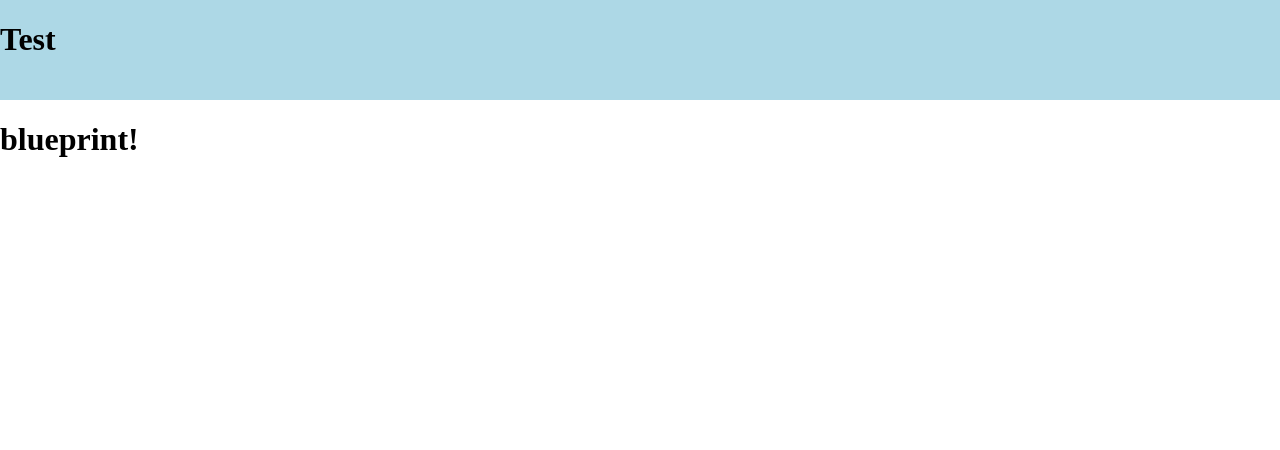
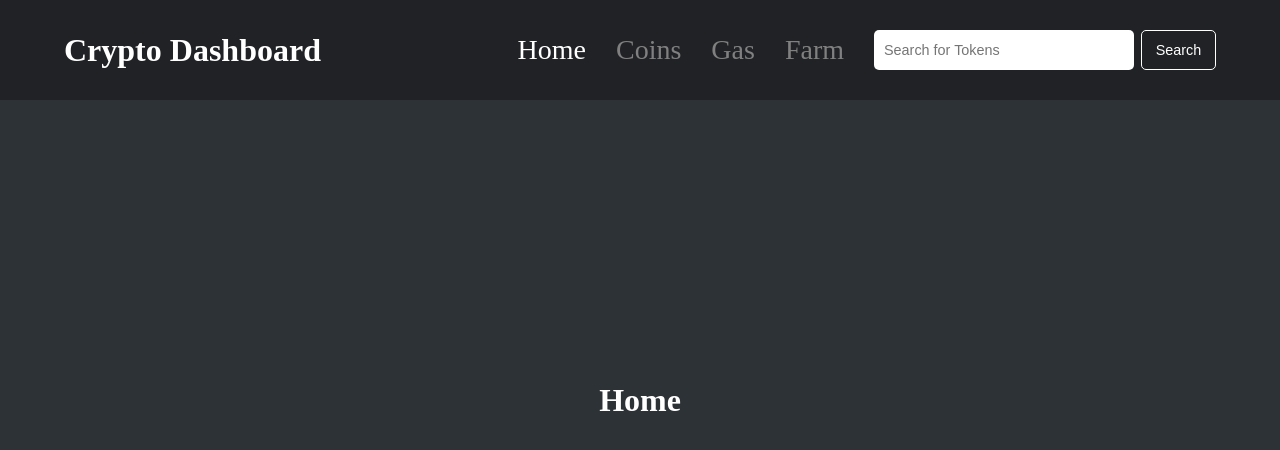
Before and after one commit to dan-jel/crypto-dashboard, a React (Create React App) app in the folder front-end/: page / in a window 1280 px wide. Shown: the top 450 px of the page. Built offline with nearby package versions, Linux system fonts and the light colour scheme.

Commit message:
navbar implementation

```diff
--- a/front-end/package.json
+++ b/front-end/package.json
@@ -6,8 +6,10 @@
     "@testing-library/jest-dom": "^5.14.1",
     "@testing-library/react": "^11.2.7",
     "@testing-library/user-event": "^12.8.3",
+    "framer-motion": "^4.1.17",
     "react": "^17.0.2",
     "react-dom": "^17.0.2",
+    "react-router-dom": "^5.2.0",
     "react-scripts": "4.0.0",
     "styled-components": "^5.3.0",
     "web-vitals": "^0.2.4"
--- a/front-end/src/App.js
+++ b/front-end/src/App.js
@@ -1,11 +1,23 @@
 import React from "react";
+import { Switch, Route } from "react-router-dom";
+
+import Home from "./sites/Home";
+import Coins from "./sites/Coins";
+import Gas from "./sites/Gas";
+import Farm from "./sites/Farm";
+
 import Nav from "./components/Nav";
 
 function App() {
   return (
     <div className="App">
       <Nav />
-      <h1>blueprint!</h1>
+      <Switch>
+        <Route exact path="/coins" component={Coins} />
+        <Route exact path="/farm" component={Farm} />
+        <Route exact path="/gas" component={Gas} />
+        <Route exact path="/" component={Home} />
+      </Switch>
     </div>
   );
 }
--- a/front-end/src/components/Nav.js
+++ b/front-end/src/components/Nav.js
@@ -1,19 +1,131 @@
 import React from "react";
 import styled from "styled-components";
 
+import { Link, useLocation } from "react-router-dom";
+
 const Nav = () => {
+  const { pathname } = useLocation();
+
   return (
     <Container>
-      <h1>Test</h1>
+      <Logo>
+        <h1>Crypto Dashboard</h1>
+      </Logo>
+      <Box>
+        <Links>
+          <ul>
+            <li>
+              <Link to="/" class={pathname === "/" ? "current" : ""}>
+                Home
+              </Link>
+            </li>
+            <li>
+              <Link to="/coins" class={pathname === "/coins" ? "current" : ""}>
+                Coins
+              </Link>
+            </li>
+            <li>
+              <Link to="/gas" class={pathname === "/gas" ? "current" : ""}>
+                Gas
+              </Link>
+            </li>
+            <li>
+              <Link to="/farm" class={pathname === "/farm" ? "current" : ""}>
+                Farm
+              </Link>
+            </li>
+          </ul>
+        </Links>
+        <Search>
+          <form>
+            <TextInput
+              type="text"
+              name="token"
+              placeholder="Search for Tokens"
+            />
+            <Submit type="submit" value="Search" />
+          </form>
+        </Search>
+      </Box>
     </Container>
   );
 };
 
 const Container = styled.div`
   display: flex;
-  background: lightblue;
+  position: absolute;
+  background: #202225;
+  color: white;
   width: 100%;
   height: 100px;
+  align-items: center;
+  z-index: 100;
+`;
+
+const Box = styled.div`
+  display: flex;
+  align-items: center;
+  position: absolute;
+  right: 5%;
+`;
+
+const Logo = styled.div`
+  display: flex;
+  position: absolute;
+  left: 5%;
+`;
+
+const Links = styled.div`
+  ul {
+    list-style: none;
+    display: flex;
+    padding: 0;
+    li {
+      margin: 0 30px 0 0;
+      font-size: 1.75rem;
+      .current {
+        color: white;
+      }
+      a {
+        text-decoration: none;
+        color: grey;
+      }
+    }
+  }
+`;
+
+const Search = styled.div`
+  display: flex;
+  height: 40px;
+  form {
+    input {
+      font-size: 0.9rem;
+      height: 100%;
+      border-radius: 5px;
+    }
+  }
+`;
+
+const TextInput = styled.input`
+  width: 250px;
+  border: none;
+  padding: 0 0 0 10px;
+  :focus {
+    outline: none;
+  }
+`;
+
+const Submit = styled.input`
+  width: 75px;
+  background: #202225;
+  color: white;
+  border: 1px solid white;
+  margin-left: 7px;
+  :hover {
+    color: #202225;
+    background: white;
+    border: 1px solid #202225;
+  }
 `;
 
 export default Nav;
--- a/front-end/src/index.js
+++ b/front-end/src/index.js
@@ -2,11 +2,15 @@ import React from "react";
 import ReactDOM from "react-dom";
 import App from "./App";
 import reportWebVitals from "./reportWebVitals";
+
+import { BrowserRouter as Router } from "react-router-dom";
 import "./index.css";
 
 ReactDOM.render(
   <React.StrictMode>
-    <App />
+    <Router>
+      <App />
+    </Router>
   </React.StrictMode>,
   document.getElementById("root")
 );
--- /dev/null
+++ b/front-end/src/sites/Coins.js
@@ -0,0 +1,23 @@
+import React from "react";
+import styled from "styled-components";
+
+const Coins = () => {
+  return (
+    <Container>
+      <h1>Coins</h1>
+    </Container>
+  );
+};
+
+const Container = styled.div`
+  position: absolute;
+  display: flex;
+  width: 100%;
+  height: 100%;
+  justify-content: center;
+  align-items: center;
+  background: #2d3237;
+  color: white;
+`;
+
+export default Coins;
--- /dev/null
+++ b/front-end/src/sites/Farm.js
@@ -0,0 +1,23 @@
+import React from "react";
+import styled from "styled-components";
+
+const Farm = () => {
+  return (
+    <Container>
+      <h1>Farm</h1>
+    </Container>
+  );
+};
+
+const Container = styled.div`
+  position: absolute;
+  display: flex;
+  width: 100%;
+  height: 100%;
+  justify-content: center;
+  align-items: center;
+  background: #2d3237;
+  color: white;
+`;
+
+export default Farm;
--- /dev/null
+++ b/front-end/src/sites/Gas.js
@@ -0,0 +1,23 @@
+import React from "react";
+import styled from "styled-components";
+
+const Gas = () => {
+  return (
+    <Container>
+      <h1>Gas</h1>
+    </Container>
+  );
+};
+
+const Container = styled.div`
+  position: absolute;
+  display: flex;
+  width: 100%;
+  height: 100%;
+  justify-content: center;
+  align-items: center;
+  background: #2d3237;
+  color: white;
+`;
+
+export default Gas;
--- /dev/null
+++ b/front-end/src/sites/Home.js
@@ -0,0 +1,23 @@
+import React from "react";
+import styled from "styled-components";
+
+const Home = () => {
+  return (
+    <Container>
+      <h1>Home</h1>
+    </Container>
+  );
+};
+
+const Container = styled.div`
+  position: absolute;
+  display: flex;
+  width: 100%;
+  height: 100%;
+  justify-content: center;
+  align-items: center;
+  background: #2d3237;
+  color: white;
+`;
+
+export default Home;
```
Also changed, not shown: 1 other file (tests, documents, lock files or other folders).
